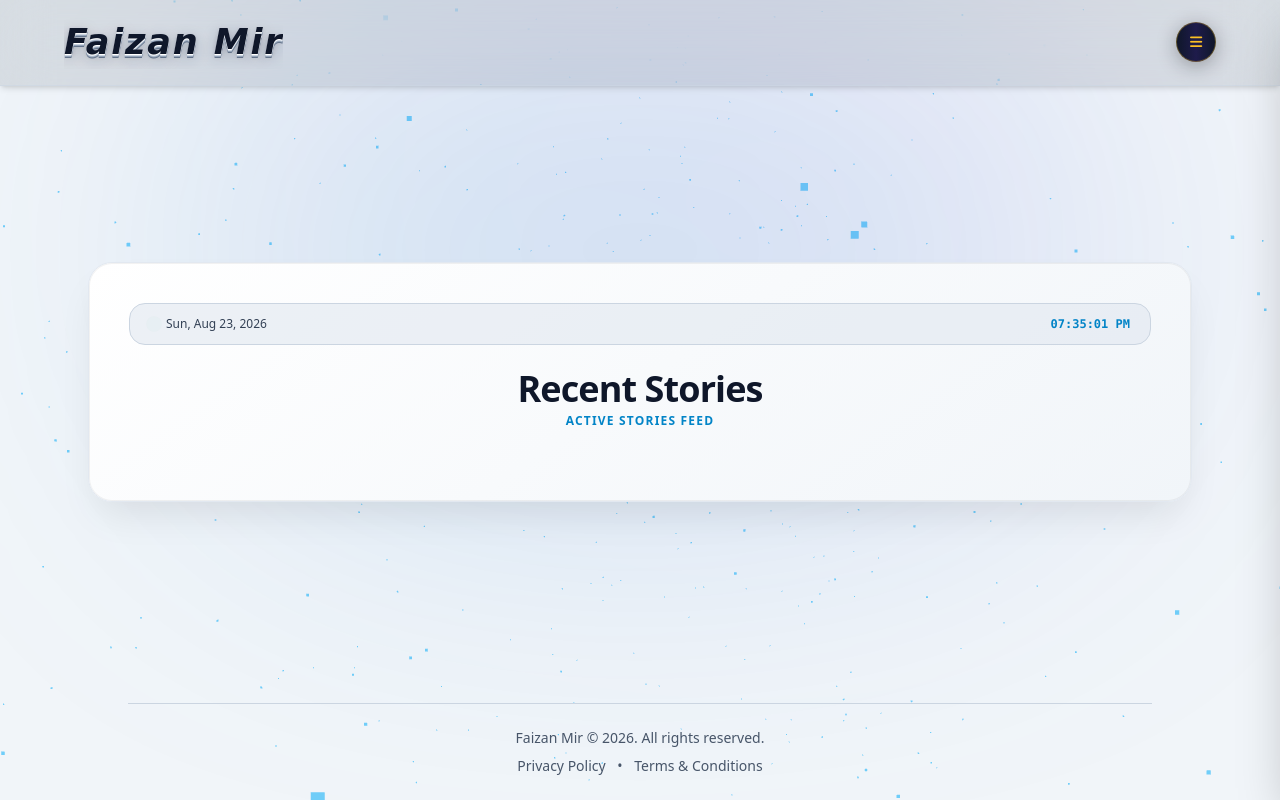
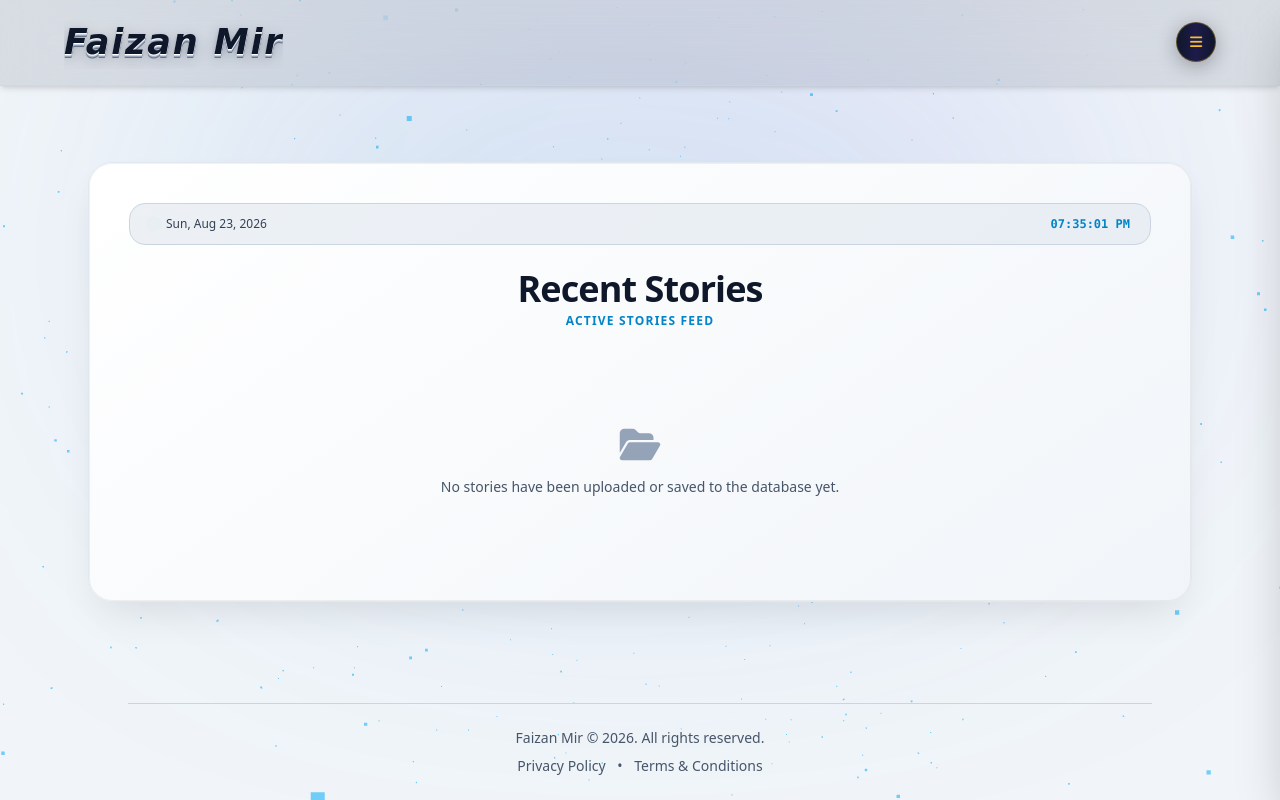
Before and after one commit to bhataru/FMJ, a FastAPI app: page /home in a window 1280 px wide. Run offline with FastAPI, Linux system fonts and the light colour scheme; parts of the project's set-up code (start-up, migrations or seed data) failed here and were passed over; some libraries are stand-ins or nearby versions.

Commit message:
Update index page layout and styling

```diff
--- a/templates/home.html
+++ b/templates/home.html
@@ -195,6 +195,12 @@
                         </div>
 
                     </article>
+                    {% else %}
+                    <!-- Empty State Fallback -->
+                    <div class="col-span-full text-center py-16">
+                        <i class="fa-solid fa-folder-open text-4xl text-slate-400 mb-3"></i>
+                        <p class="text-slate-600 dark:text-slate-400 text-sm font-medium">No stories have been uploaded or saved to the database yet.</p>
+                    </div>
                     {% endfor %}
                 </div>
             </section>
```
